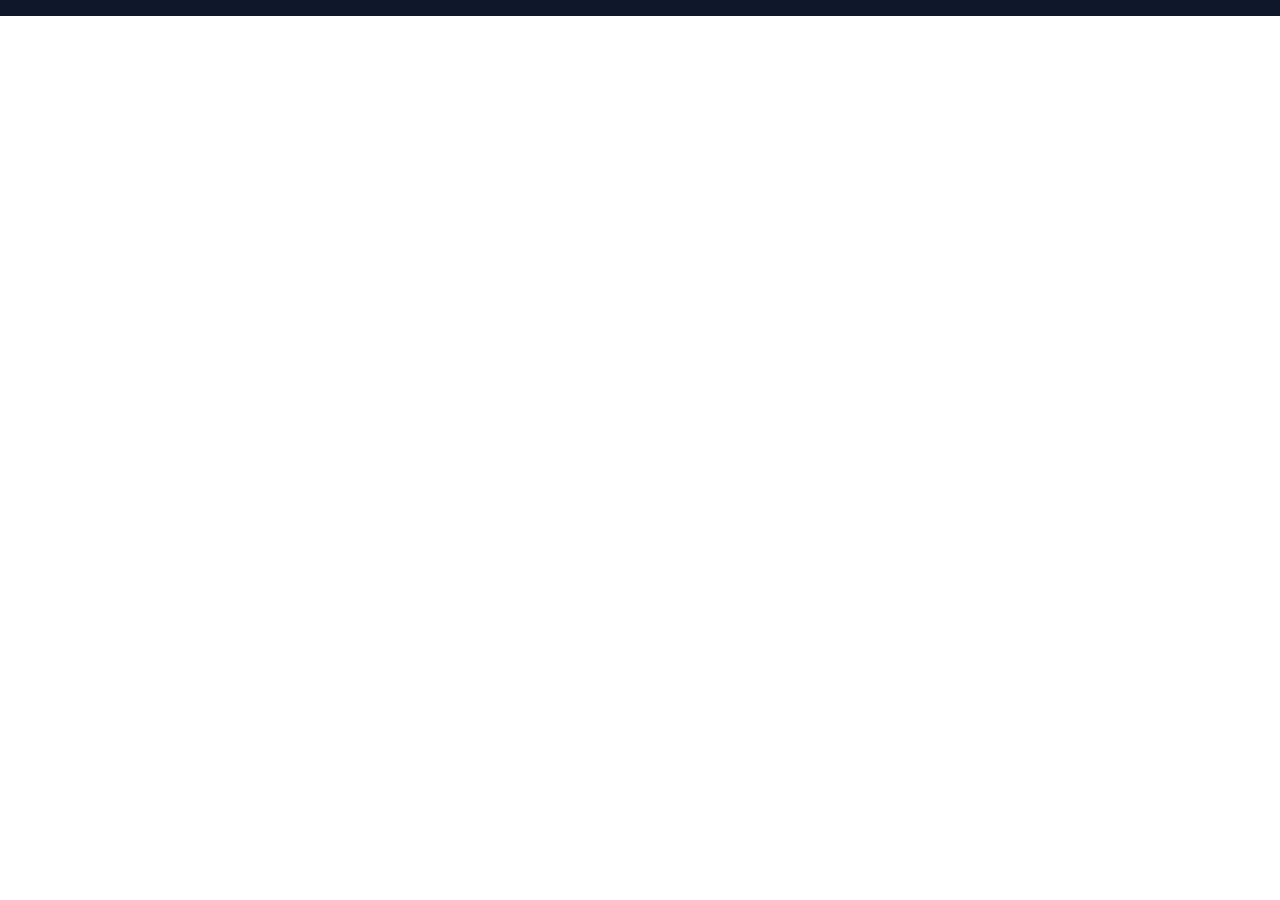
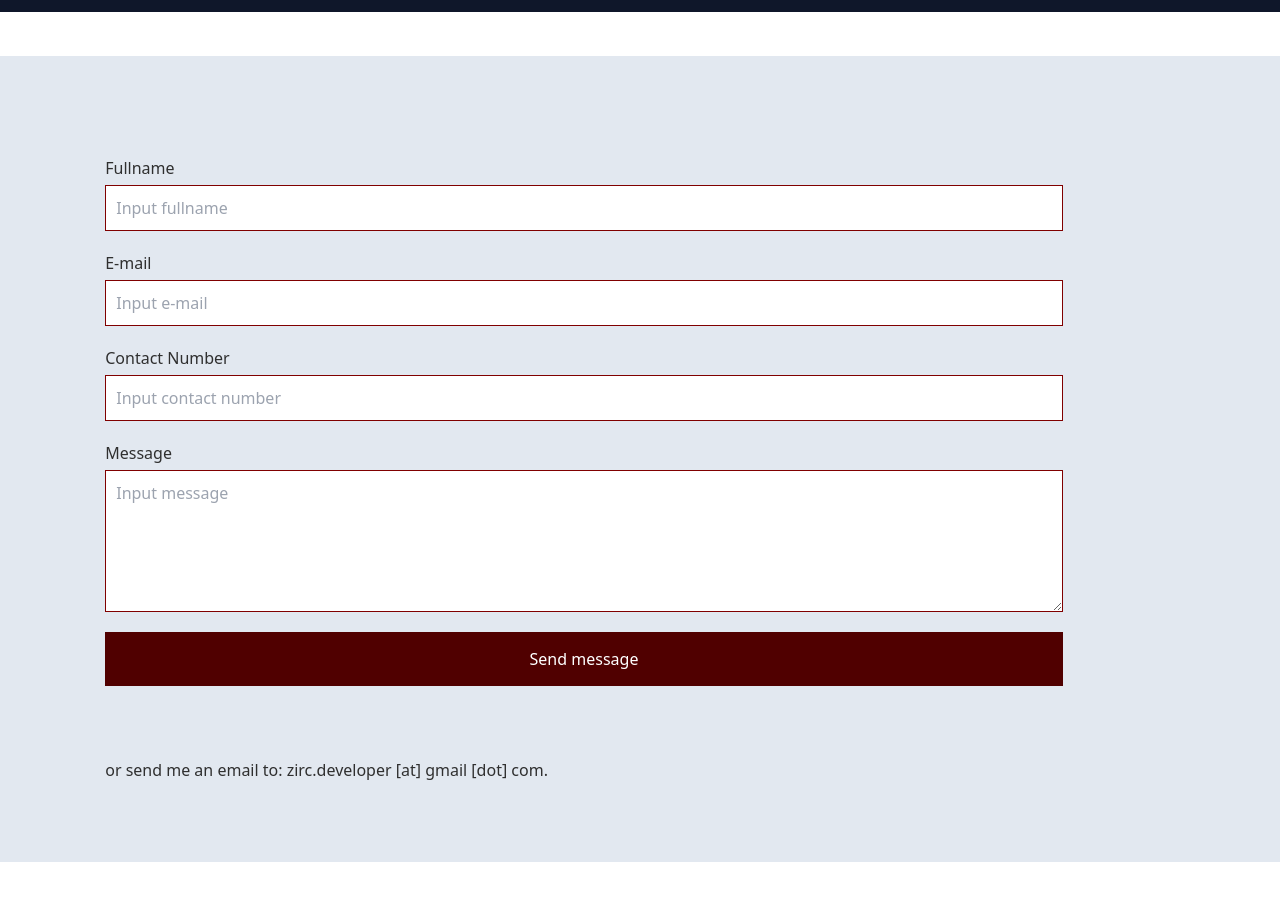
Before and after one commit to zirc31/ZircDevPortfolio, a React (Create React App) app: page / in a window 1280 px wide. Shown: the part 4440-5340 px from the top of the page. Before the commit the page ends 4531 px from the top, so only its background shows below. Built offline with nearby package versions, Linux system fonts and the light colour scheme.

Commit message:
Feat: add project and contact section

```diff
--- a/src/App.css
+++ b/src/App.css
@@ -56,6 +56,72 @@
   list-style-position: inside;
 }
 
+/* Contact Section */
+.contact-section {
+  width: 100%;
+  height: auto;
+  padding: 100px 0;
+}
+.contact-container {
+  width: 100%;
+}
+.contact-title {
+  width: 100%;
+  margin: 25px 0;
+}
+.contact-content {
+  width: 90%;
+  display: flex;
+  flex-direction: column;
+}
+.contact-container-left {
+  width: 100%;
+  display: flex;
+  justify-content: center;
+}
+.left-content {
+  width: 95%;
+  margin-bottom: 25px;
+}
+.contact-container-right {
+  width: 100%;
+  display: flex;
+  justify-content: center;
+}
+.right-content {
+  width: 95%;
+}
+.right-content-title, .contact-form {
+  width: 100%;
+}
+.left-content-details h6 {
+  margin: 20px 0 5px 0;
+}
+.left-content-details h2,
+.left-content-details a {
+  font-size: medium;
+  color: #21252f;
+  text-decoration: none;
+}
+.contact-content-item {
+  width: 100%;
+  display: flex;
+  flex-direction: column;
+}
+.contact-label {
+  margin: 20px 0 5px 0;
+}
+.contact-field {
+  padding: 10px;
+  border: 1px solid #800000;
+}
+.contact-btn {
+  margin-top: 20px;
+  padding: 15px 10px;
+  background-color: #500000;
+  color: white;
+}
+
 /*  *  */
 .bd-red {
   border: 1px solid red;
--- a/src/components/Contact.js
+++ b/src/components/Contact.js
@@ -3,6 +3,74 @@ import React from 'react';
 const Contact = () => {
     return (
         <>
+        <div id="skills" className='mb-5'>&nbsp;</div>
+        <div className='w-full flex justify-center bg-slate-200'>
+            <div className='sm:w-full md:container my-20 sm:px-10 md:px-20 z-cl-secondary'>
+            <div className="contact-content">
+                    <div className="contact-container-right">
+                        <div className="right-content">
+                <form id="getInTouch" name="getInTouch" className="contact-form">
+                    <div className="contact-content-item">
+                        <label className="contact-label">Fullname</label>
+                        <input
+                            className="contact-field"
+                            type="text"
+                            id="name"
+                            name="name"
+                            placeholder="Input fullname"
+                            required
+                        />
+                    </div>
+                    <div className="contact-content-item">
+                        <label className="contact-label">E-mail</label>
+                        <input
+                            className="contact-field"
+                            type="email"
+                            id="email"
+                            name="email"
+                            placeholder="Input e-mail"
+                            required
+                        />
+                    </div>
+                    <div className="contact-content-item">
+                        <label className="contact-label">Contact Number</label>
+                        <input
+                            className="contact-field"
+                            type="number"
+                            id="number"
+                            name="number"
+                            placeholder="Input contact number"
+                            required
+                        />
+                    </div>
+                    <div className="contact-content-item">
+                        <label className="contact-label">Message</label>
+                        <textarea
+                            className="contact-field"
+                            cols="30"
+                            rows="5"
+                            id="message"
+                            name="message"
+                            placeholder="Input message"
+                            required
+                        ></textarea>
+                    </div>
+                    <div className="git-form-msg-err">
+                    </div>
+                    <div className="contact-content-item">
+                        <button
+                            className="contact-btn"
+                            type="submit"
+                        >Send message</button>
+                    </div>
+                </form>
+                <div id="getInTouch-mail-to" className="flex-centered">
+                    <br /><br /><br />
+                    <p>or send me an email to: <a href="mailto:zirc.developer@gmail.com" target="_blank">zirc.developer [at] gmail [dot] com</a>.</p>
+                </div>
+            </div></div></div>
+            </div>
+        </div>
         </>
     )
 }
--- a/src/components/Projects.js
+++ b/src/components/Projects.js
@@ -1,5 +1,6 @@
 import React from 'react';
 import { Link } from "react-router-dom";
+import aniflixProj from '../assets/aniflix.png';
 import hayleyTravelProj from '../assets/a-travel-website-for_hayleytravel_thumb.min.png';
 import aSimpleJavaScriptBrowserGame from '../assets/p2-js-game-zircdev_thumb.min.png';
 import simpleHtmlCssPortfolio from '../assets/zirc_thumbnail.png';
@@ -22,7 +23,7 @@ const Projects = () => {
 
 
                     <div className="w-full text-center">
-                        <img src={ hayleyTravelProj } alt="Aniflix." />
+                        <img src={ aniflixProj } alt="Aniflix." />
                         <div className="project-item-title">
                             Aniflix
                         </div>
@@ -49,7 +50,7 @@ const Projects = () => {
                             Skills : <span>ReactJS</span> <span>NodeJS</span> <span>ExpresJS</span> <span>MongoDB</span>
                         </div>
                         <div className="project-item-links">
-                            <Link to="#" target="_blank">Git</Link> | <Link to="#" target="_blank">View site</Link>
+                            <Link to="https://github.com/zirc31/hayleytravel-frontend" target="_blank">Git</Link> | <Link to="#" target="_blank">View site</Link>
                         </div>
                     </div>
 
```
Also changed, not shown: src/assets/aniflix.png (added), 1 other file (tests, documents, lock files or other folders).
